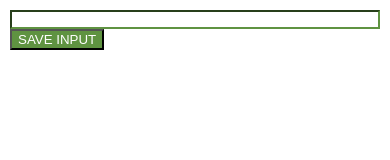
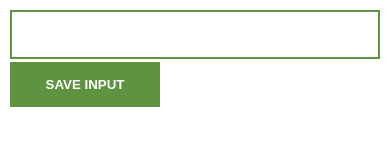
Before and after one commit to BrightsideCoder/chromeExtension, a plain HTML site: page index.html in a window 390 px wide. Drawn offline with Linux system fonts and the light colour scheme.

Commit message:
Made the button and input field bigger and width 'responsive'

```diff
--- a/styles.css
+++ b/styles.css
@@ -6,13 +6,18 @@ body {
 }
 
 #input-el {
-    border-color: #5f9341;
-    padding: 0 10px;
+    border: 2px solid #5f9341;
+    padding: 15px 10px;
+    width: 100%;
+    margin-bottom: 3px;
     box-sizing: border-box;
-    width: 100%;
 }
 
 #input-btn {
     background-color: #5f9341;
     color: white;
+    padding: 15px;
+    width: 150px;
+    font-weight: bold;
+    border: none;
 }
```
